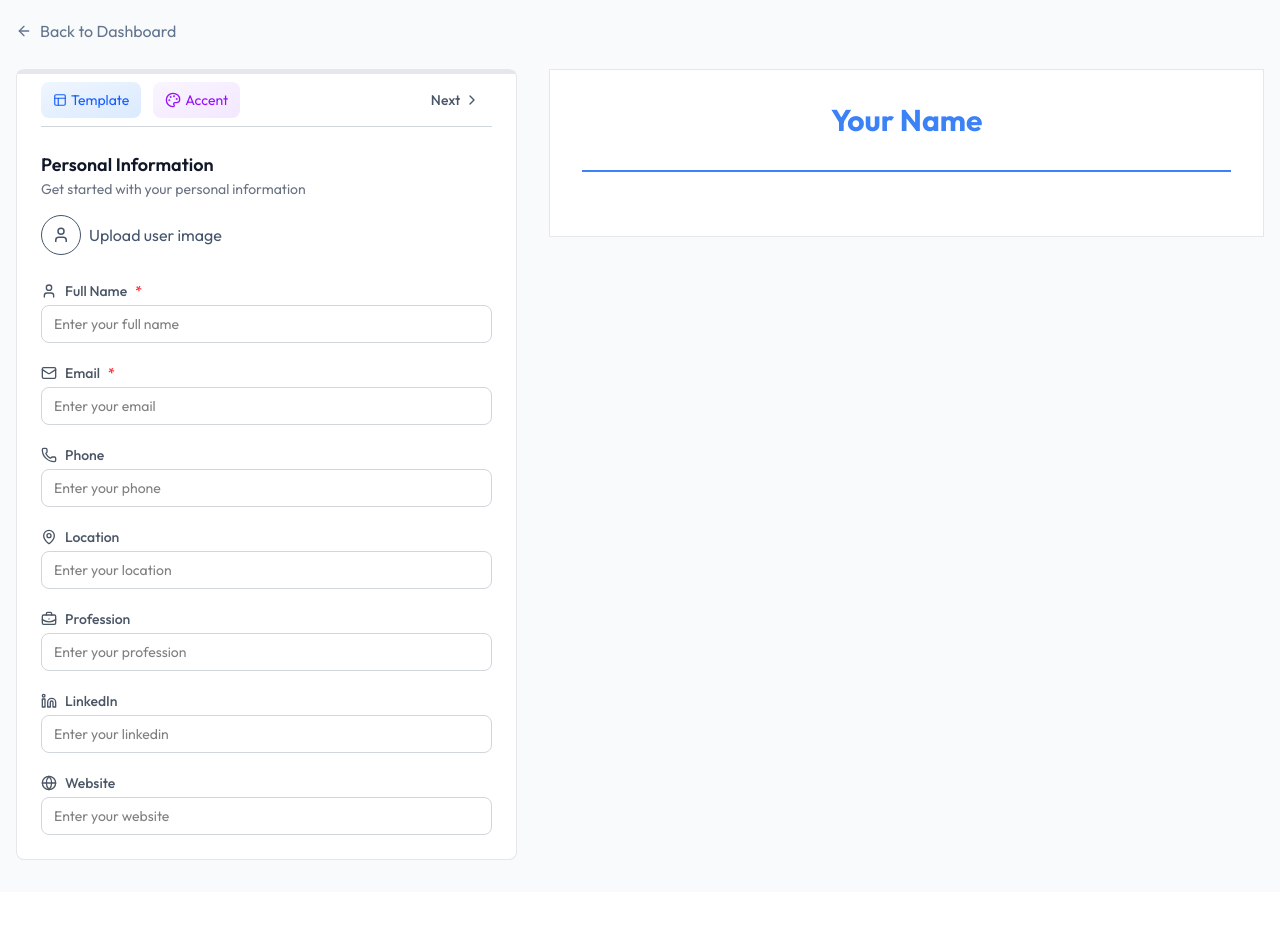
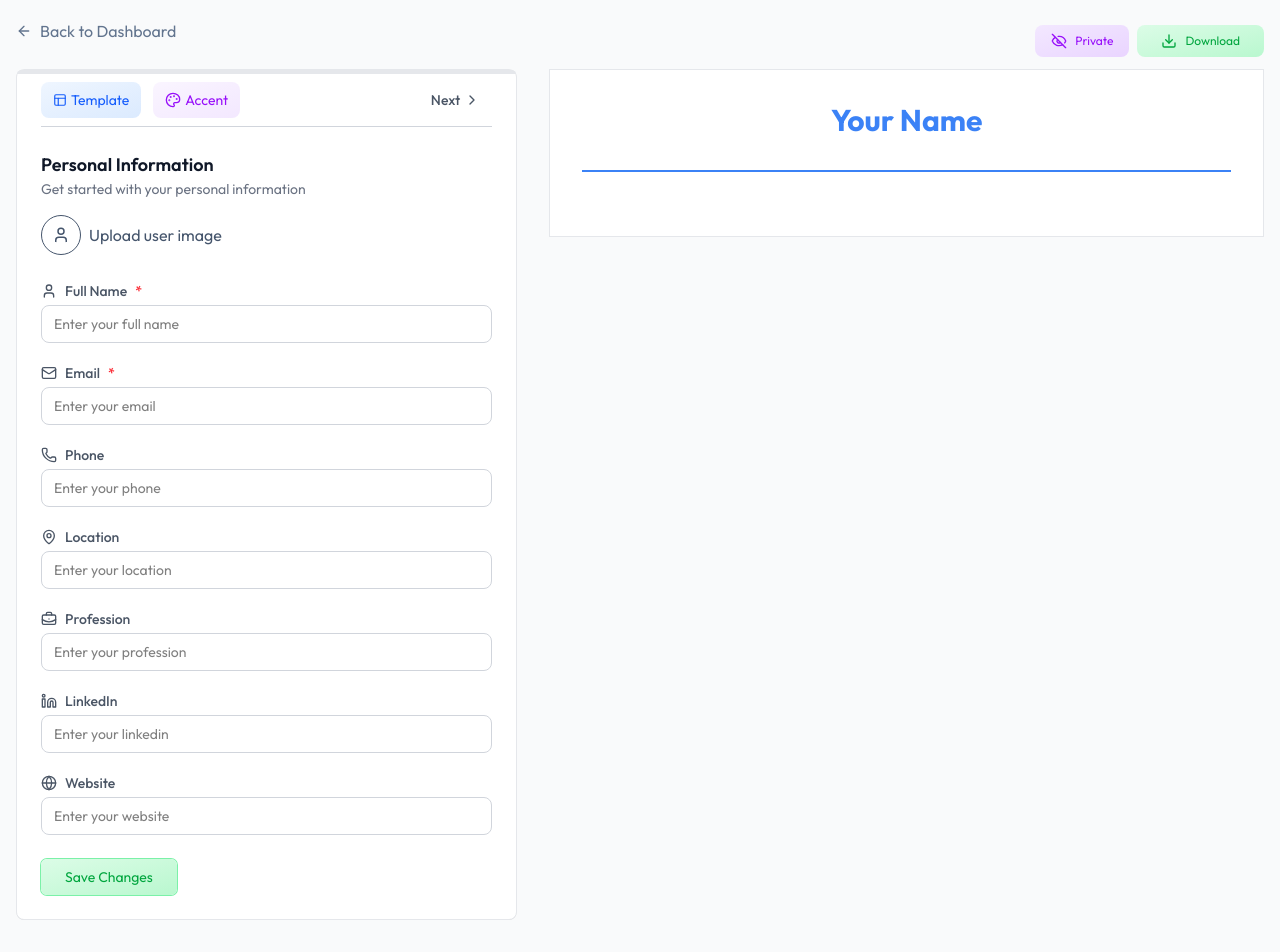
Before and after one commit to Pkamal2002/Resume_Builder, a React (Vite) app: page /app/builder/1 in a window 1280 px wide. Shown: the part 77-1029 px from the top of the page. Before the commit the page ends 969 px from the top, so only its background shows below. Built offline with nearby package versions, Linux system fonts and the light colour scheme; the HTML template or start-up script is replaced by a standard one.

Commit message:
add visibility toggle, share, and download functionality to ResumeBuilder

```diff
--- a/src/pages/ResumeBuilder.jsx
+++ b/src/pages/ResumeBuilder.jsx
@@ -7,9 +7,14 @@
   Briefcase,
   ChevronLeft,
   ChevronRight,
+  DownloadIcon,
+  EyeIcon,
+  EyeOffIcon,
   FileText,
   FolderIcon,
   GraduationCap,
+  Share,
+  Share2Icon,
   Sparkle,
   User,
 } from "lucide-react";
@@ -67,6 +72,24 @@
   useEffect(() => {
     loadExistingResume();
   }, [resumeId]);
+
+  const changeResumeVisibility = async () => {
+    setResumeData({...resumeData, public: !resumeData.public})
+  }
+  const handleShare = () =>{
+    const frontendUrl = window.location.href.split('/app/')[0];
+    const resumeUrl = frontendUrl + '/view' + resumeId
+    if(navigator.share){
+      navigator.share({url:resumeUrl, text: "My Resume"})
+    }
+    else{
+      alert('Share not supported on this browser.')
+    }
+  }
+
+  const downloadResume = ()=>{
+    window.print();
+  }
 
   return (
     <div>
@@ -175,12 +198,32 @@
 
                 {/* Future sections go here */}
               </div>
+              <button className=" bg-linear-to-br from-green-100 to-green-200 ring-green-300 text-green-600 ring hover:ring-green-400 transition-all rounded-md px-6 py-2 mt-6 text-sm  ">
+                Save Changes
+              </button>
             </div>
           </div>
 
           {/* Right Section (Preview placeholder) */}
           <div className="lg:col-span-7 max-lg:mt-6">
-            <div>{/* --buttons--- */}</div>
+            <div className=" relative w-full">{/* --buttons--- */}
+              <div className=" absolute bottom-3 left-0 right-0 flex items-center justify-end gap-2">
+                {resumeData.public && (
+                  <button onClick={handleShare} className=" flex items-center p-2 px-4 gap-2 text-xs bg-linear-to-br from-blue-100 to-blue-200 text-blue-600 rounded-lg ring-blue-300 hover:ring transition-colors">
+                    <Share2Icon className="size-4"/> Share
+                  </button>
+                )}
+                <button onClick={changeResumeVisibility} className=" flex items-center p-2 px-4 gap-2 text-xs bg-linear-to-br from-purple-100 to-purple-200 text-purple-600 ring-purple-300 rounded-lg hover:ring transition-colors">
+                  {resumeData.public ? <EyeIcon className="size-4"/>: <EyeOffIcon className=" size-4"/>}
+                  {resumeData.public ? 'Public': 'Private'}
+                </button>
+                <button onClick={downloadResume} className=" flex items-center gap-2 px-6 py-2 text-xs bg-linear-to-br from-green-100 to-green-200 text-green-600 rounded-lg ring-green-300 hover:ring transition-colors">
+                  <DownloadIcon className=" size-4"/> Download
+                </button>
+
+              </div>
+
+            </div>
             <ResumePreview
               data={resumeData}
               template={resumeData.template}
```
